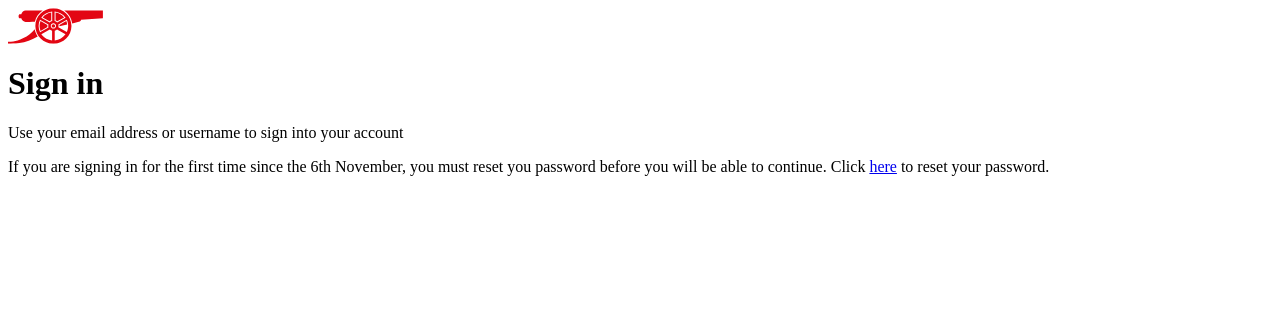
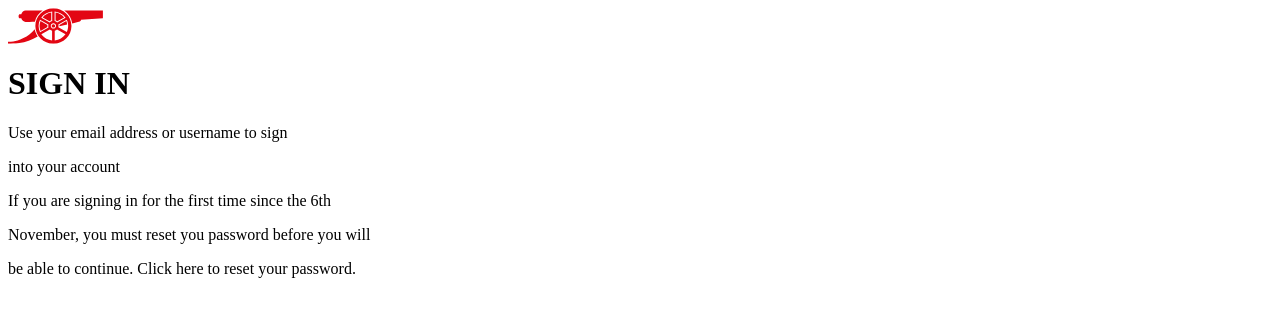
Before and after one commit to DanielRazal/Arsenal, a PHP site: page /components/login.component.html in a window 1280 px wide. Shown: the top 317 px of the page. Run offline with PHP 8.4, Linux system fonts and the light colour scheme.

Commit message:
second commit

```diff
--- a/package.json
+++ b/package.json
@@ -23,6 +23,7 @@
     "@angular/platform-server": "^19.2.0",
     "@angular/router": "^19.2.0",
     "@angular/ssr": "^19.2.9",
+    "@tailwindcss/postcss": "^4.1.4",
     "express": "^4.18.2",
     "rxjs": "~7.8.0",
     "tslib": "^2.3.0",
@@ -35,12 +36,15 @@
     "@types/express": "^4.17.17",
     "@types/jasmine": "~5.1.0",
     "@types/node": "^18.18.0",
+    "autoprefixer": "^10.4.21",
     "jasmine-core": "~5.6.0",
     "karma": "~6.4.0",
     "karma-chrome-launcher": "~3.2.0",
     "karma-coverage": "~2.2.0",
     "karma-jasmine": "~5.1.0",
     "karma-jasmine-html-reporter": "~2.1.0",
+    "postcss": "^8.5.3",
+    "tailwindcss": "^4.1.4",
     "typescript": "~5.7.2"
   }
 }
--- a/src/components/login.component.html
+++ b/src/components/login.component.html
@@ -17,15 +17,37 @@
 </mat-toolbar>
 
 
-<div class="container">
-    <mat-card>
-        <div class="text-center pt-10 lg:pt-0">
-            <h1>Sign in</h1>
-            <p class="lg:max-w-91.5 mx-auto">Use your email address or username to sign into your account</p>
-            <div class="border border-l-arsenal-red-700 border-l-4 bg-arsenal-off-white-100 my-4 p-4 rounded-md">If you
-                are signing in for the first time since the 6th November, you must reset you password before you will be
-                able to continue. Click <a class="font-bold" href="/forgotten-password">here</a> to reset your password.
-            </div>
+<!-- <div class="container"> -->
+
+<div class="flex items-center justify-center">
+    <mat-card class="bg-white w-full mt-10 !rounded-none">
+        <h1 class="text-center mt-8 text-3xl font-serif">SIGN IN</h1>
+        <p class="lg:max-w-91.5 mx-auto gray-color mt-6">Use your email address or username to sign</p>
+        <p class="lg:max-w-91.5 mx-auto gray-color">into your account</p>
+
+        <div class="border-l-4 p-4 rounded-md mt-3 reset-password text-center w-1/2">
+            <p>If you are signing in for the first time since the 6th</p>
+            <p>November, you must reset you password before you will</p>
+            <p>be able to continue. Click <a class="font-bold">here</a> to reset your password.</p>
         </div>
     </mat-card>
 </div>
+
+<!-- <div class="text-center pt-10 lg:pt-0">
+        <h1 class="text-center">Sign in</h1>
+        <p class="lg:max-w-91.5 mx-auto">Use your email address or username to sign into your account</p>
+        <div class="border border-l-arsenal-red-700 border-l-4 bg-arsenal-off-white-100 my-4 p-4 rounded-md">If you
+            are signing in for the first time since the 6th November, you must reset you password before you will be
+            able to continue. Click <a class="font-bold" href="/forgotten-password">here</a> to reset your password.
+        </div>
+    </div> -->
+<!-- </div> -->
+
+
+<!-- <body class="bg-gray-100 flex items-center justify-center h-screen">
+    <div class="bg-white shadow-md rounded-lg p-6 max-w-sm text-center">
+        <h1 class="text-2xl font-bold mb-4">היי שם!</h1>
+        <p class="text-gray-700 mb-6">זהו ניסוי עם Tailwind CSS.</p>
+        <button class="bg-blue-500 text-white font-semibold py-2 px-4 rounded hover:bg-blue-700 transition">לחץ כאן</button>
+    </div>
+</body> -->
--- a/src/styles.css
+++ b/src/styles.css
@@ -1,4 +1,4 @@
-/* You can add global styles to this file, and also import other style files */
+@import "tailwindcss";
 
 html,
 body {
```
Also changed, not shown: src/components/login.component.css (+15 -6 lines), .postcssrc.json (added), package-lock.json.
